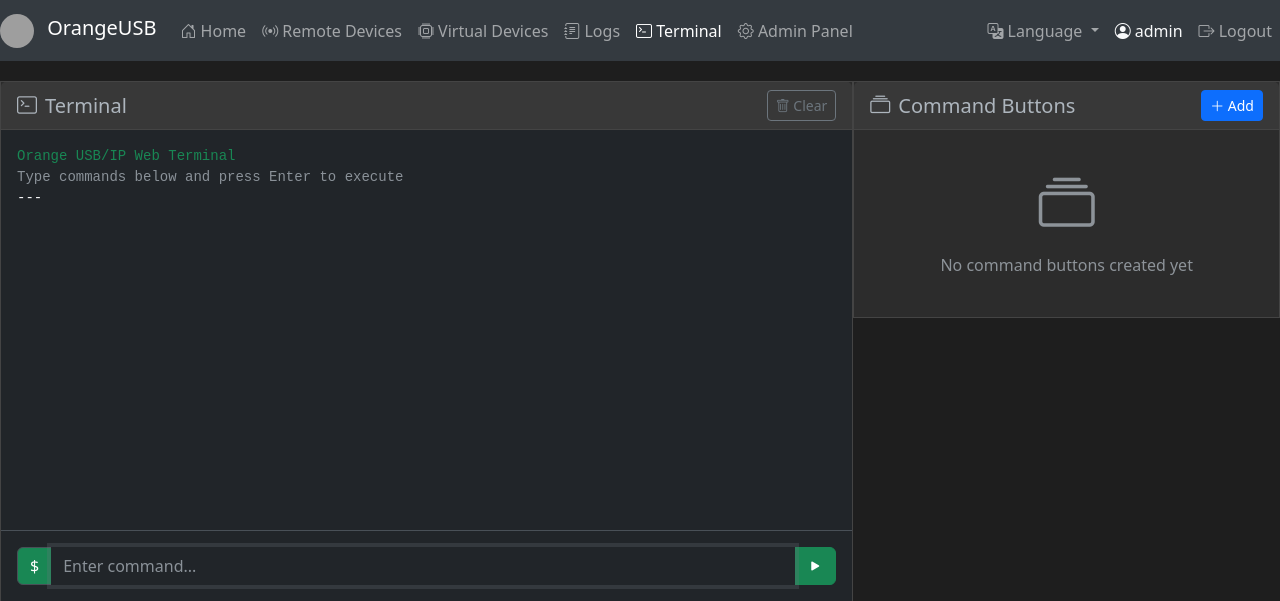
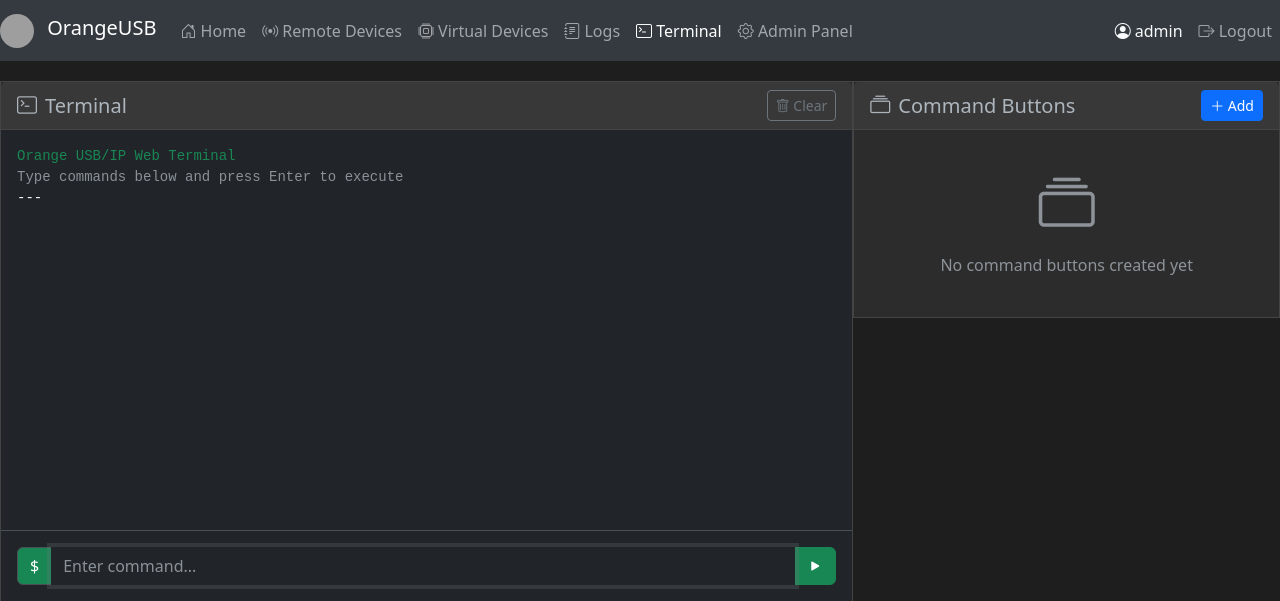
Before and after one commit to maksfaktor/usbip-web, a Flask app: page /terminal in a window 1280 px wide. Shown: the top 601 px of the page. Run offline with Flask 3, Linux system fonts and the light colour scheme; a user stored in the database is signed in; data comes from the database, SQL or seed files in the repository; data that the repository does not hold is empty; grey boxes are pictures that could not be loaded.

Commit message:
Update interface text to display in English for all users
Update base template to set default language to English, change app title, and translate navigation links and dropdown headers.

Replit-Commit-Author: Agent
Replit-Commit-Session-Id: 9e34b9be-03c2-4f4c-8408-ad253c365f70
Replit-Commit-Checkpoint-Type: intermediate_checkpoint
Replit-Commit-Screenshot-Url: https://storage.googleapis.com/screenshot-production-us-central1/3913cd2f-3667-4efe-8dec-14b05e58754b/9e34b9be-03c2-4f4c-8408-ad253c365f70/uk8CkvD

```diff
--- a/templates/base.html
+++ b/templates/base.html
@@ -1,9 +1,9 @@
 <!DOCTYPE html>
-<html lang="{{ session.get('language', 'en') }}" data-bs-theme="dark" style="width: 100%; padding: 0; margin: 0; overflow-x: hidden;">
+<html lang="en" data-bs-theme="dark" style="width: 100%; padding: 0; margin: 0; overflow-x: hidden;">
 <head>
     <meta charset="UTF-8">
     <meta name="viewport" content="width=device-width, initial-scale=1.0">
-    <title>{% block title %}{{ t('app_name') }}{% endblock %}</title>
+    <title>{% block title %}OrangeUSB - USB/IP Management System{% endblock %}</title>
     <link rel="icon" href="{{ url_for('static', filename='orange-icon.jpg') }}" type="image/jpeg">
     <link rel="apple-touch-icon" href="{{ url_for('static', filename='orange-icon.jpg') }}">
     <link href="https://cdn.jsdelivr.net/npm/bootstrap@5.3.0/dist/css/bootstrap.min.css" rel="stylesheet">
@@ -91,34 +91,34 @@
                 <ul class="navbar-nav me-auto">
                     <li class="nav-item">
                         <a class="nav-link {% if request.path == url_for('index') %}active{% endif %}" href="{{ url_for('index') }}">
-                            <i class="bi bi-house-door"></i> {{ t('main_page') }}
+                            <i class="bi bi-house-door"></i> Home
                         </a>
                     </li>
 
                     <li class="nav-item">
                         <a class="nav-link {% if request.path == url_for('remote') %}active{% endif %}" href="{{ url_for('remote') }}">
-                            <i class="bi bi-broadcast"></i> {{ t('remote_devices') }}
+                            <i class="bi bi-broadcast"></i> Remote Devices
                         </a>
                     </li>
                     <li class="nav-item">
                         <a class="nav-link {% if request.path == url_for('virtual_devices') %}active{% endif %}" href="{{ url_for('virtual_devices') }}">
-                            <i class="bi bi-cpu"></i> {{ t('virtual_devices') }}
+                            <i class="bi bi-cpu"></i> Virtual Devices
                         </a>
                     </li>
                     <li class="nav-item">
                         <a class="nav-link {% if request.path == url_for('logs') %}active{% endif %}" href="{{ url_for('logs') }}">
-                            <i class="bi bi-journal-text"></i> {{ t('logs') }}
+                            <i class="bi bi-journal-text"></i> Logs
                         </a>
                     </li>
                     <li class="nav-item">
                         <a class="nav-link {% if request.path == url_for('terminal') %}active{% endif %}" href="{{ url_for('terminal') }}">
-                            <i class="bi bi-terminal"></i> {{ t('terminal') }}
+                            <i class="bi bi-terminal"></i> Terminal
                         </a>
                     </li>
                     {% if current_user.is_admin %}
                     <li class="nav-item">
                         <a class="nav-link {% if request.path == url_for('admin') %}active{% endif %}" href="{{ url_for('admin') }}">
-                            <i class="bi bi-gear"></i> {{ t('admin_panel') }}
+                            <i class="bi bi-gear"></i> Admin Panel
                         </a>
                     </li>
                     {% endif %}
@@ -127,10 +127,10 @@
                     {% if network_interfaces %}
                     <li class="nav-item dropdown">
                         <a class="nav-link dropdown-toggle" href="#" id="interfacesDropdown" role="button" data-bs-toggle="dropdown" aria-expanded="false">
-                            <i class="bi bi-ethernet"></i> {{ t('network') }}
+                            <i class="bi bi-ethernet"></i> Network
                         </a>
                         <ul class="dropdown-menu dropdown-menu-end" aria-labelledby="interfacesDropdown">
-                            <li><h6 class="dropdown-header">{{ t('available_interfaces') }}:</h6></li>
+                            <li><h6 class="dropdown-header">Available interfaces:</h6></li>
                             {% for iface_type, interfaces in network_interfaces.items() %}
                                 {% if interfaces %}
                                     {% for iface in interfaces %}
@@ -147,32 +147,11 @@
                     </li>
                     {% endif %}
 
-                    <!-- Language selector -->
-                    <li class="nav-item dropdown">
-                        <a class="nav-link dropdown-toggle" href="#" id="languageDropdown" role="button" data-bs-toggle="dropdown" aria-expanded="false">
-                            <i class="bi bi-translate"></i> {{ t('language') }}
-                        </a>
-                        <ul class="dropdown-menu dropdown-menu-end" aria-labelledby="languageDropdown">
-                            <li>
-                                <a class="dropdown-item {% if session.get('language', 'en') == 'en' %}active{% endif %}" href="{{ url_for('set_language', language='en') }}">
-                                    <i class="bi bi-check2 me-2 {% if session.get('language', 'en') != 'en' %}invisible{% endif %}"></i>
-                                    {{ t('english') }}
-                                </a>
-                            </li>
-                            <li>
-                                <a class="dropdown-item {% if session.get('language') == 'ru' %}active{% endif %}" href="{{ url_for('set_language', language='ru') }}">
-                                    <i class="bi bi-check2 me-2 {% if session.get('language') != 'ru' %}invisible{% endif %}"></i>
-                                    {{ t('russian') }}
-                                </a>
-                            </li>
-                        </ul>
-                    </li>
-
                     <span class="nav-link text-light">
                         <i class="bi bi-person-circle"></i> {{ current_user.username }}
                     </span>
                     <a class="nav-link" href="{{ url_for('logout') }}">
-                        <i class="bi bi-box-arrow-right"></i> {{ t('logout') }}
+                        <i class="bi bi-box-arrow-right"></i> Logout
                     </a>
                 </div>
             </div>
```
Also changed, not shown: 1 other file.
